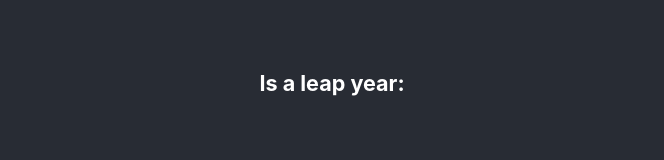
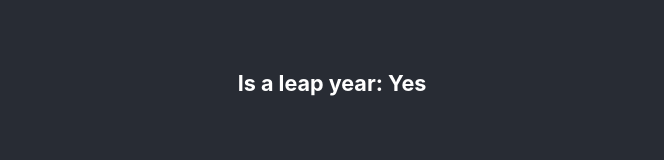
Before and after one commit to MWeber313/bakery-logging-app, a React (Create React App) app in the folder bakery-app/: page / in a window 1280 px wide. Shown: the part 420-580 px from the top of the page, without its empty margins (308-972 px from the left). Built offline with nearby package versions, Linux system fonts and the light colour scheme.

Commit message:
Added leap year function, named it blather for some reason

```diff
--- a/bakery-app/src/App.js
+++ b/bakery-app/src/App.js
@@ -2,9 +2,20 @@ import './App.css';
 
 function App() {
 
-  let date = new Date();
+  let today = new Date();
 
-  console.log(date)
+  console.log(today)
+
+  function blather (a) {
+    if (a/4) {
+      return true
+    }
+    else {
+      return false
+    }
+  }
+
+  console.log(blather(2022))
 
   return (
     <div className="App">
@@ -15,7 +26,7 @@ function App() {
         30 for April, June, September, November <br></br>
         28 for February (29 if a leap year)
         </h5>
-        <h5>Is a leap year: </h5>
+        <h5>Is a leap year: {blather(today.getFullYear()) ? "Yes" : "No"} </h5>
         <ul>
           <li>7 Days: </li>
           <li>14 Days: </li>
```
